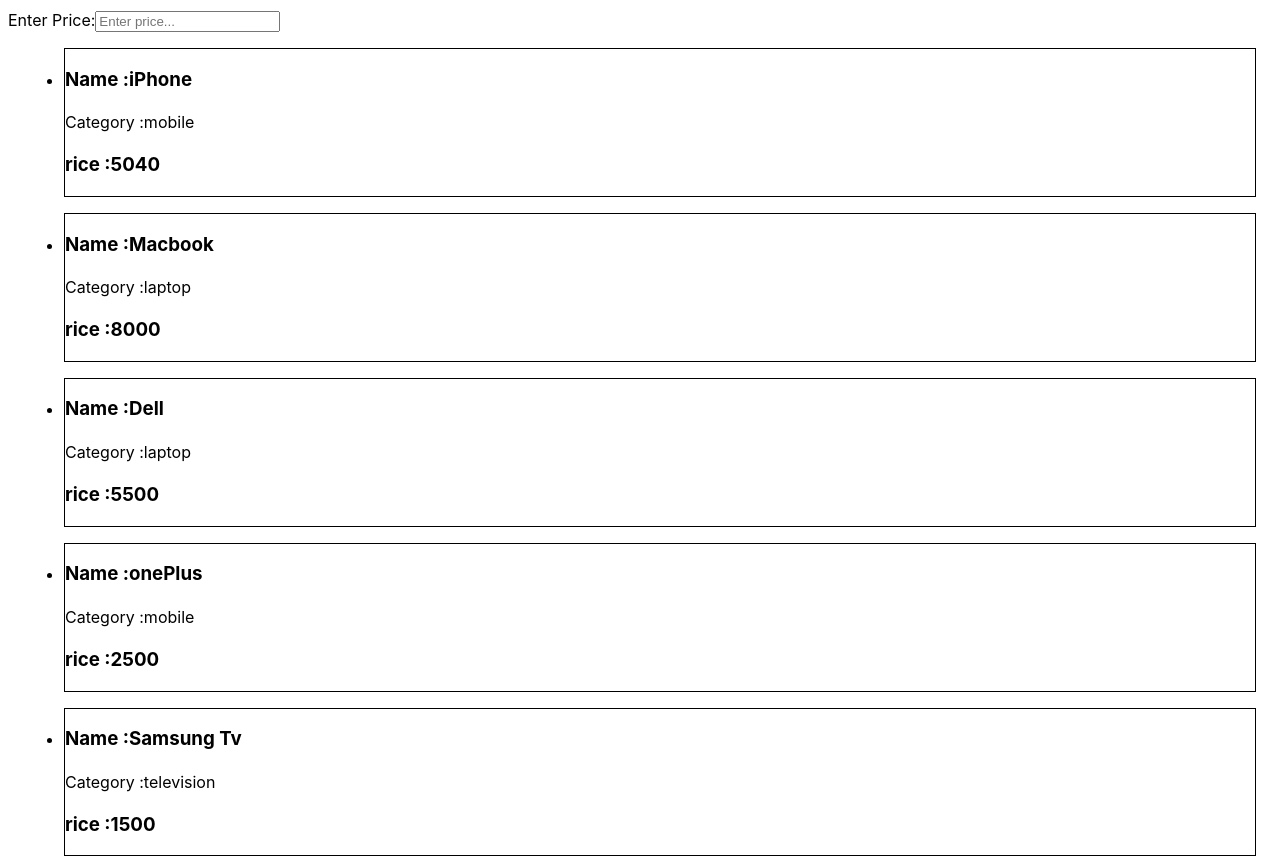
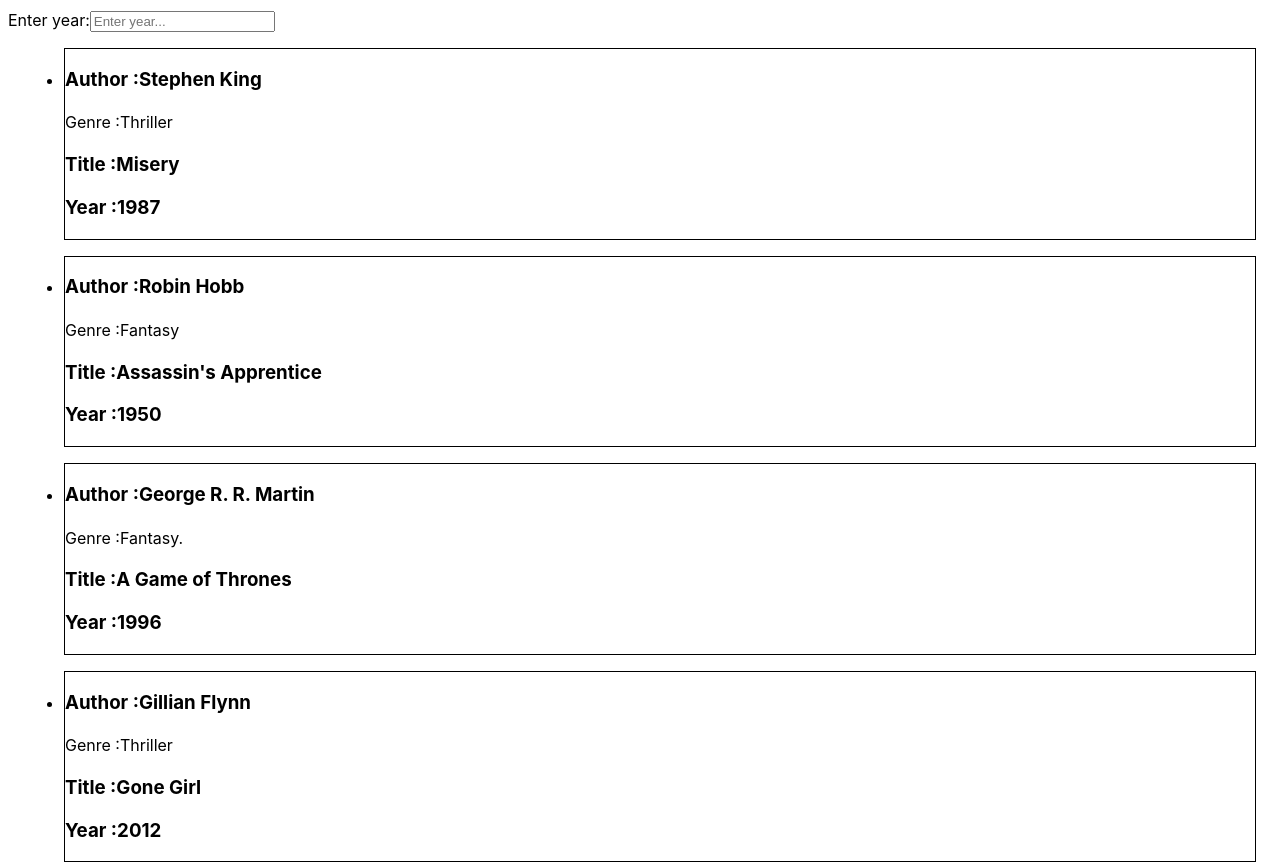
Before and after one commit to Lokeshkhati/ES6-Practice, a React (Vite) app in the folder Filters/: page / in a window 1280 px wide. Shown: the top 863 px of the page. Built offline with nearby package versions, Linux system fonts and the light colour scheme.

Commit message:
add filter for movies

```diff
--- /dev/null
+++ b/Filters/src/components/SearchFilter/BooksList.jsx
@@ -0,0 +1,36 @@
+// 2.Create a React app that displays a list of books with their title, author, genre, and publication year. Implement a feature that allows users to input a year value and filters the displayed list of books to show only those whose publication year is greater than or equal to the input value, using the filter() function.
+
+import { useState } from "react";
+import { books } from "../../data/booksData";
+
+const BooksList = () => {
+  const [year, setYear] = useState("");
+
+  const filteredProducts = books.filter((book) => book.year >= year);
+
+  return (
+    <div>
+      <div>
+        <label htmlFor="year"> Enter year:</label>
+        <input
+          id="year"
+          type="number"
+          value={year}
+          onChange={(event) => setYear(event.target.value)}
+          placeholder="Enter year..."
+        />
+      </div>
+      <ul>
+        {filteredProducts.map(({ id, author, genre, title, year }) => (
+          <li key={id} style={{ border: "1px solid black", margin: "1rem" }}>
+            <h3>Author :{author} </h3>
+            <p>Genre :{genre} </p>
+            <h3>Title :{title} </h3>
+            <h3>Year :{year} </h3>
+          </li>
+        ))}
+      </ul>
+    </div>
+  );
+};
+export default BooksList;
--- a/Filters/src/components/SearchFilter/SearchFilter.jsx
+++ b/Filters/src/components/SearchFilter/SearchFilter.jsx
@@ -1,3 +1,4 @@
+import BooksList from "./BooksList";
 import EmployeeList from "./EmployeeList";
 import ProductList from "./ProductList";
 
@@ -5,7 +6,8 @@ const SearchFilter = () => {
   return (
     <>
       {/* <EmployeeList /> */}
-      <ProductList />
+      {/* <ProductList /> */}
+      <BooksList />
     </>
   );
 };
--- /dev/null
+++ b/Filters/src/data/booksData.js
@@ -0,0 +1,38 @@
+export const books = [
+    {
+        id: 1,
+        author: "Stephen King",
+        title: "Misery",
+        genre: "Thriller ",
+        year: 1987
+    },
+    {
+        id: 2,
+        author: "Robin Hobb",
+        title: "Assassin's Apprentice",
+        genre: "Fantasy",
+        year: 1950
+    },
+
+    {
+        id: 3,
+        author: "George R. R. Martin",
+        title: "A Game of Thrones",
+        genre: "Fantasy.",
+        year: 1996
+    },
+    {
+        id: 4,
+        author: "Gillian Flynn",
+        title: "Gone Girl",
+        genre: "Thriller",
+        year: 2012
+    },
+    {
+        id: 5,
+        author: "Frank Herbert",
+        title: "Dune",
+        genre: "Sci-Fi.",
+        year: 1965
+    }
+];
```
